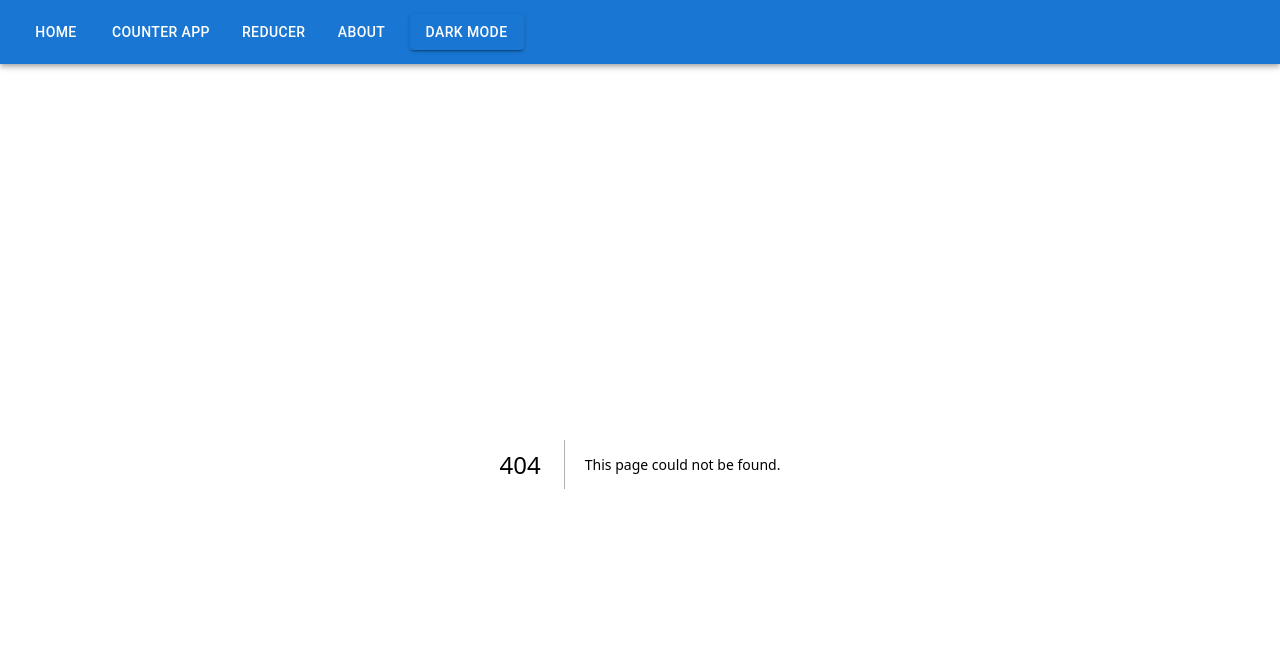
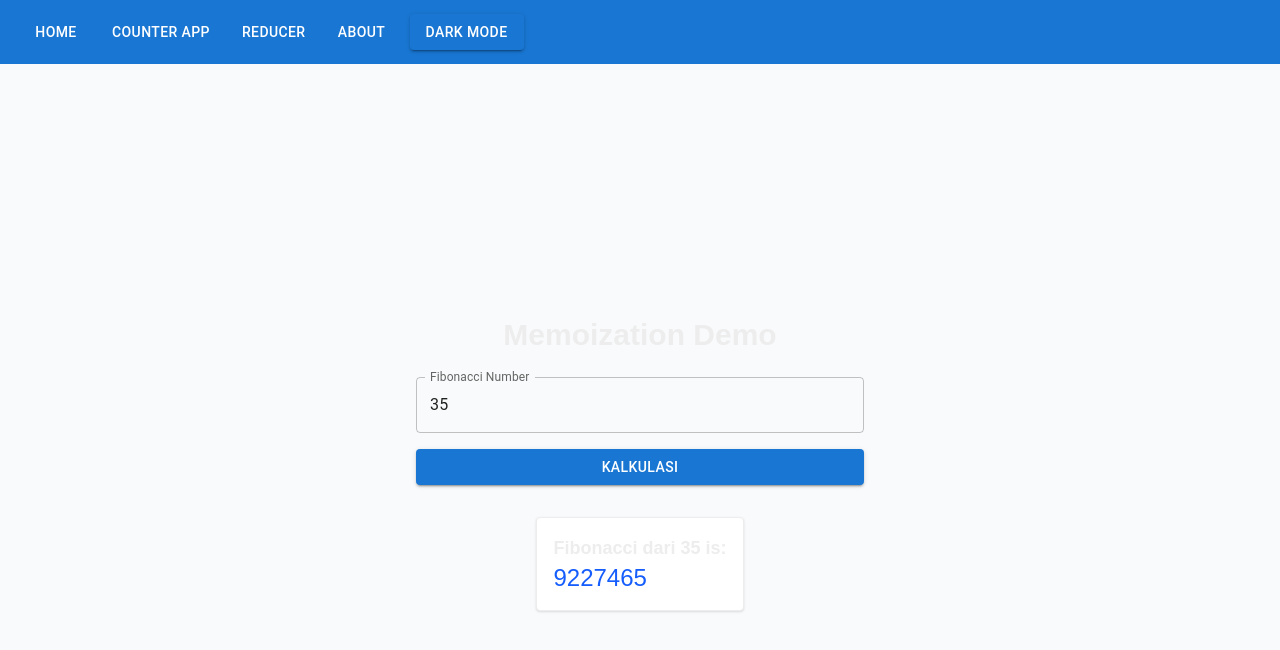
Before and after one commit to ffuad13/Fullstack-Batch-6, a Next.js app: page /memo in a window 1280 px wide. Before the commit this address had no page. Shown: the top 650 px of the page. Built offline with nearby package versions, Linux system fonts and the light colour scheme.

Commit message:
memoization

```diff
--- /dev/null
+++ b/src/app/memo/page.jsx
@@ -0,0 +1,53 @@
+"use client";
+
+import { useState, useMemo, memo, useCallback } from "react";
+import Button from "@mui/material/Button";
+import TextField from "@mui/material/TextField";
+
+function expensiveFibonacci(n) {
+  if (n <= 1) return n;
+
+  return expensiveFibonacci(n - 1) + expensiveFibonacci(n - 2);
+}
+
+const ExpensiveComponent = memo(function ExpensiveComponent({ num }) {
+  const result = useMemo(() => expensiveFibonacci(num), [num]);
+	// const result = expensiveFibonacci(num)
+
+  return (
+    <div className="mt-4 p-4 border rounded bg-white shadow">
+      <p className="text-lg font-semibold">Fibonacci dari {num} is:</p>
+      <p className="text-2xl text-blue-600">{result}</p>
+    </div>
+  );
+});
+
+export default function MemoPage() {
+  const [number, setNumber] = useState(35);
+  const [inputValue, setInputValue] = useState(35);
+
+	const handleCalculate = useCallback(() => {
+		setNumber(inputValue)
+	}, [inputValue])
+
+  return (
+    <main className="flex flex-col items-center justify-center min-h-screen bg-gray-50">
+      <h1 className="text-3xl font-bold mb-6">Memoization Demo</h1>
+      <div className="flex flex-col items-center gap-4 w-full max-w-md">
+        <TextField
+          label="Fibonacci Number"
+          type="number"
+          value={inputValue}
+          onChange={(e) => setInputValue(Number(e.target.value))}
+          inputProps={{ min: 1, max: 40 }}
+          className="w-full"
+        />
+        <Button variant="contained" color="primary" onClick={handleCalculate} className="w-full">
+          Kalkulasi
+        </Button>
+
+        <ExpensiveComponent num={number} />
+      </div>
+    </main>
+  );
+}
```
